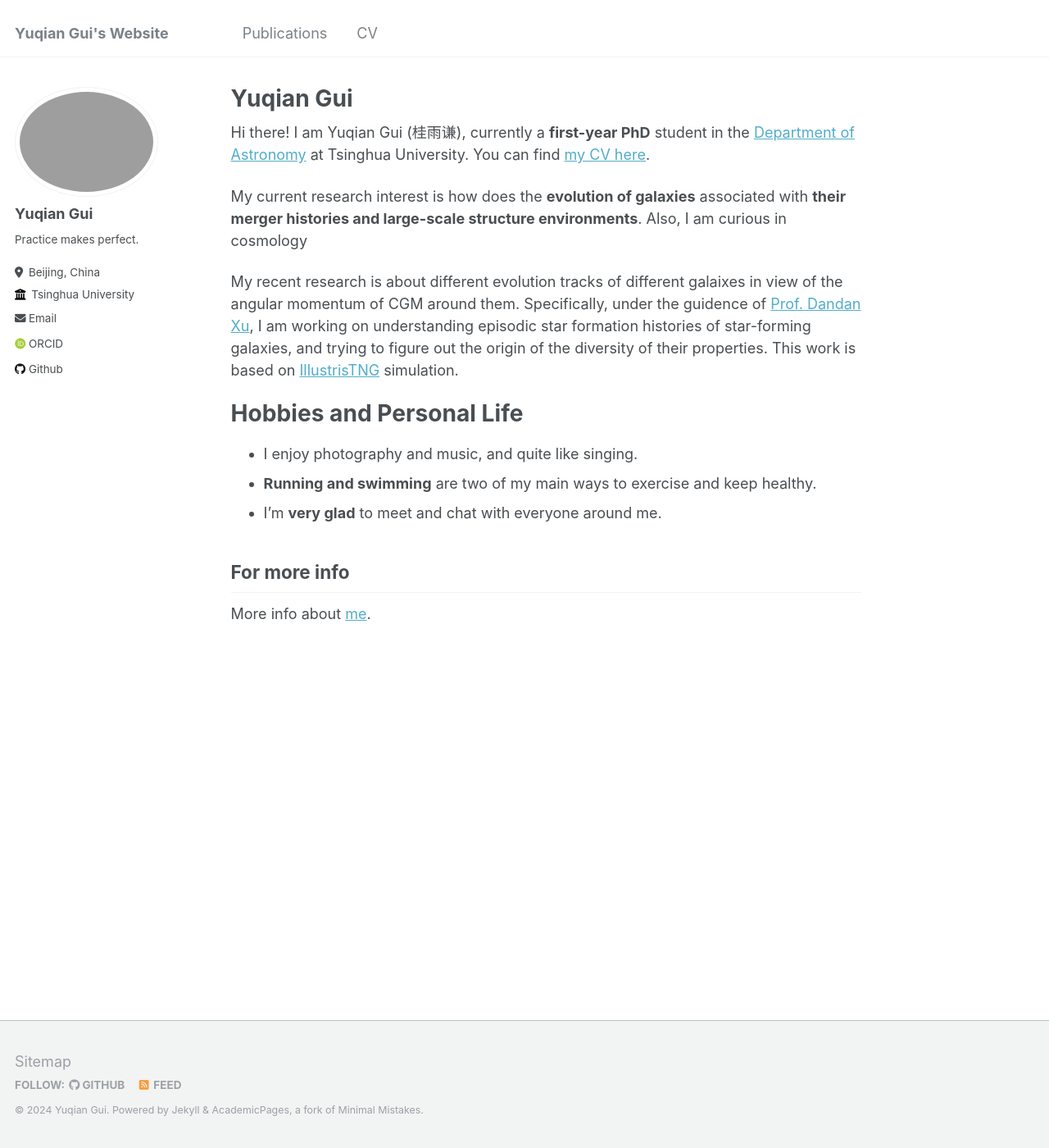
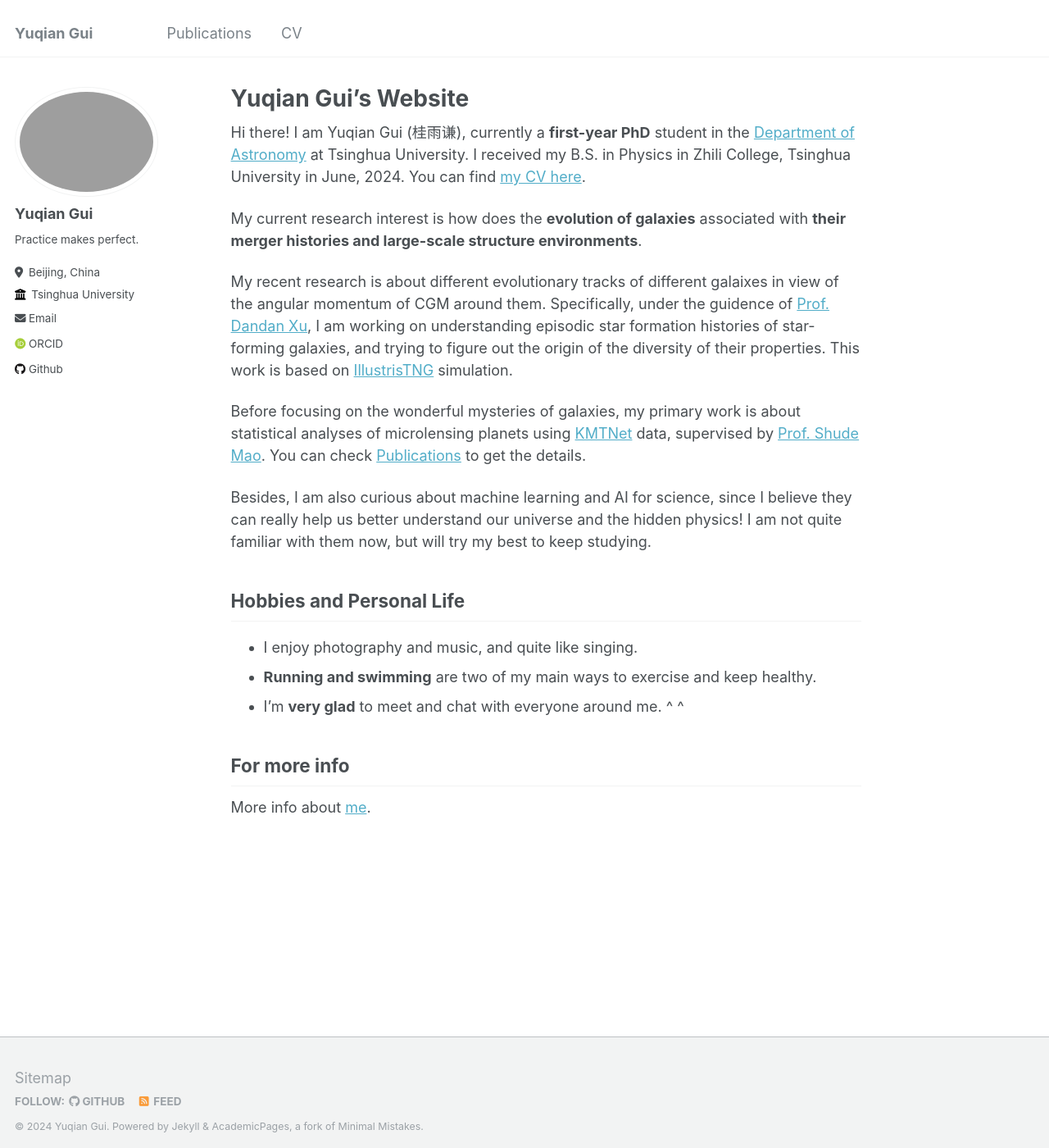
Before and after one commit to yq-gui/yq-gui.github.io, a Jekyll site: the page built from _pages/about.md, in a window 1280 px wide and 1400 px high. Shown: the whole window at 82% size. Built offline with Jekyll 4.4.1, drawn with Linux system fonts in a browser that asks for light colours; some web fonts are replaced.

Commit message:
Update main web

```diff
--- a/_config.yml
+++ b/_config.yml
@@ -8,7 +8,7 @@
 
 # Basic Site Settings
 locale                   : "en-US" # "zh-CN"
-title                    : "Yuqian Gui's Website"
+title                    : "Yuqian Gui"
 title_separator          : "-"
 name                     : &name "Yuqian Gui"
 description              : &description "Cosmology - Astrophysics @ THU"
--- a/_pages/about.md
+++ b/_pages/about.md
@@ -8,17 +8,22 @@ redirect_from:
 ---
 
 
-Hi there! I am Yuqian Gui (桂雨谦), currently a **first-year PhD** student in the [Department of Astronomy](https://astro.tsinghua.edu.cn) at Tsinghua University. You can find [my CV here](/files/CV.pdf).
+Hi there! I am Yuqian Gui (桂雨谦), currently a **first-year PhD** student in the [Department of Astronomy](https://astro.tsinghua.edu.cn) at Tsinghua University. I received my B.S. in Physics in Zhili College, Tsinghua University in June, 2024. You can find [my CV here](/files/CV.pdf).
 
-My current research interest is how does the **evolution of galaxies** associated with **their merger histories and large-scale structure environments**. Also, I am curious in cosmology
+My current research interest is how does the **evolution of galaxies** associated with **their merger histories and large-scale structure environments**.
 
-My recent research is about different evolution tracks of different galaixes in view of the angular momentum of CGM around them. Specifically, under the guidence of [Prof. Dandan Xu](http://i.astro.tsinghua.edu.cn/~dxu/), I am working on understanding episodic star formation histories of star-forming galaxies, and trying to figure out the origin of the diversity of their properties. This work is based on [IllustrisTNG](https://www.tng-project.org) simulation.
+My recent research is about different evolutionary tracks of different galaixes in view of the angular momentum of CGM around them. Specifically, under the guidence of [Prof. Dandan Xu](http://i.astro.tsinghua.edu.cn/~dxu/), I am working on understanding episodic star formation histories of star-forming galaxies, and trying to figure out the origin of the diversity of their properties. This work is based on [IllustrisTNG](https://www.tng-project.org) simulation.
+
+Before focusing on the wonderful mysteries of galaxies, my primary work is about statistical analyses of microlensing planets using [KMTNet](https://kmtnet.kasi.re.kr/kmtnet-eng/) data, supervised by [Prof. Shude Mao](http://i.astro.tsinghua.edu.cn/~smao/). You can check [Publications](https://yq-gui.github.io/publications/) to get the details.
+
+Besides, I am also curious about machine learning and AI for science, since I believe they can really help us better understand our universe and the hidden physics! I am not quite familiar with them now, but will try my best to keep studying.
 
 Hobbies and Personal Life
-======
+------
+<!-- ====== -->
 * I enjoy photography and music, and quite like singing.
 * **Running and swimming** are two of my main ways to exercise and keep healthy.
-* I'm **very glad** to meet and chat with everyone around me.
+* I'm **very glad** to meet and chat with everyone around me. ^ ^
 
 For more info
 ------
```
Also changed, not shown: other parts of _pages/about.md (+1 -1 lines).
